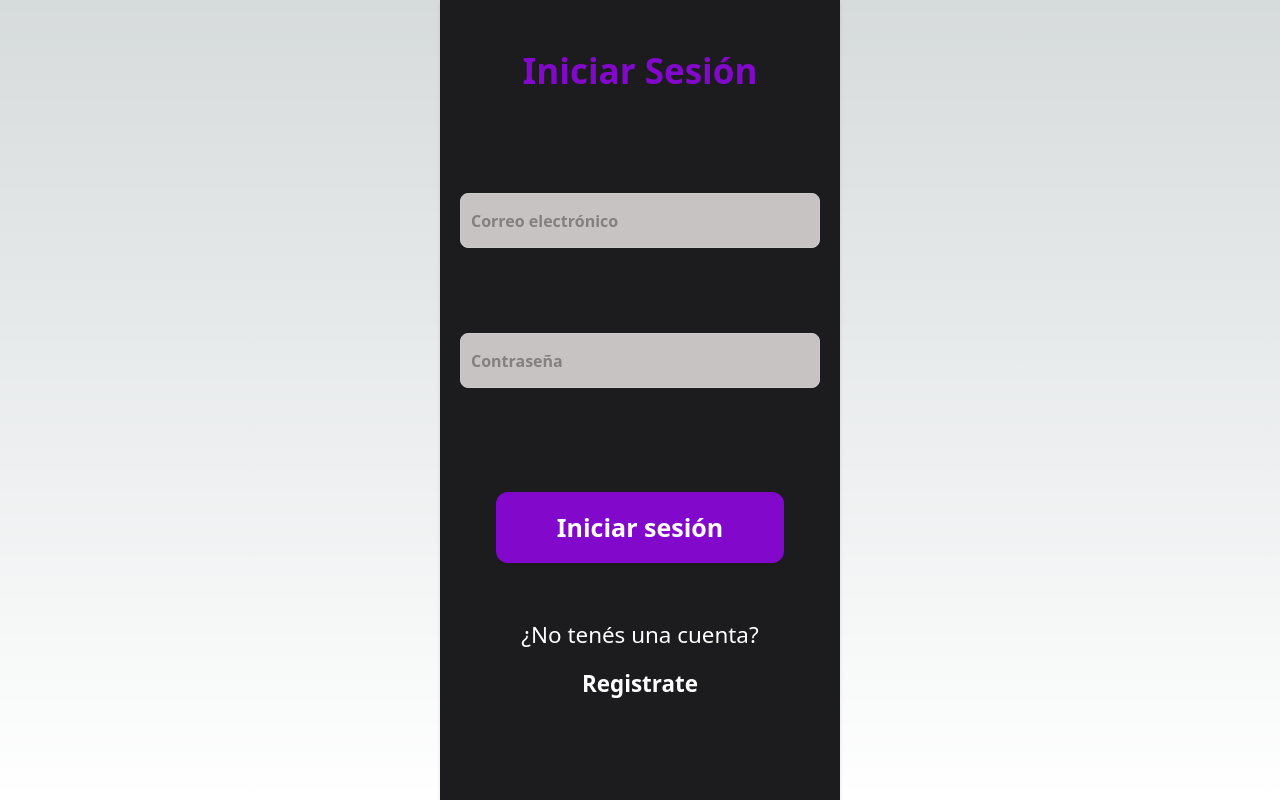
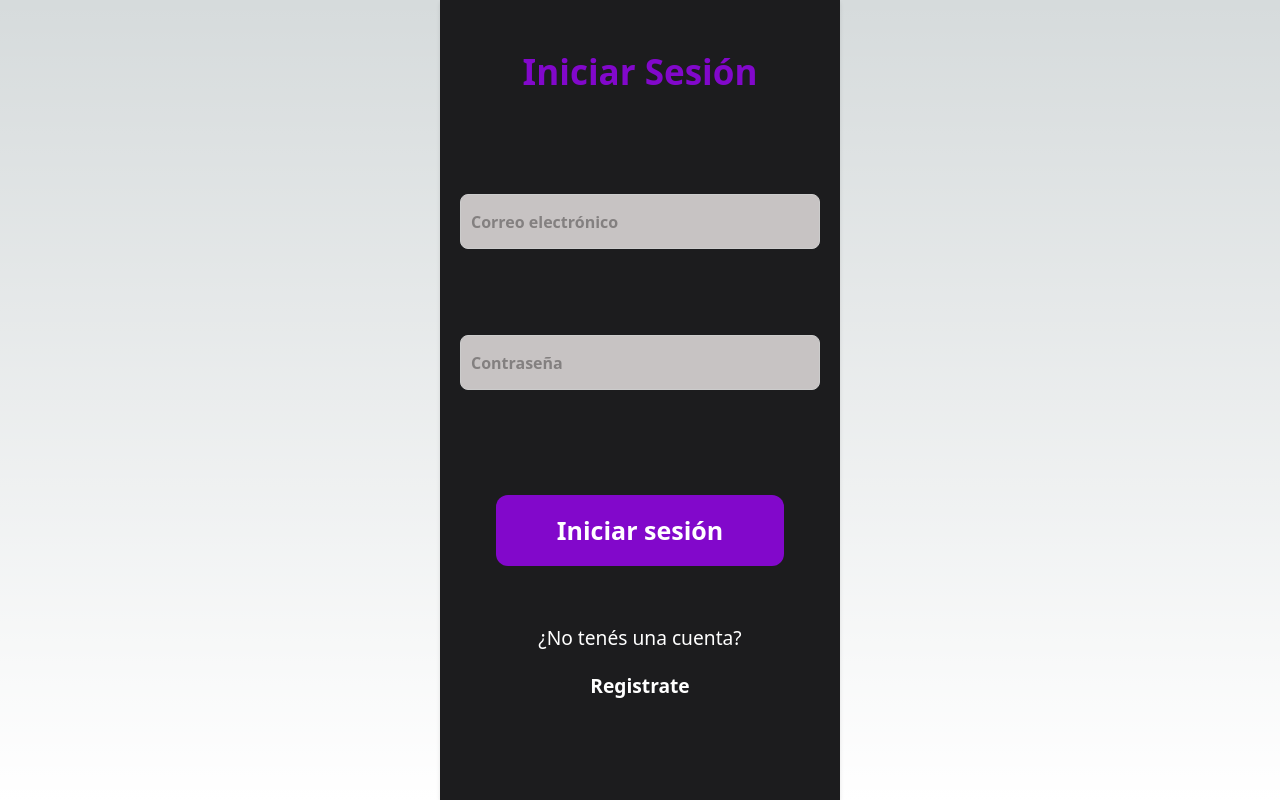
Before and after one commit to NicoUmansky/BusBuddy-Front, a Next.js app in the folder BusBuddy-FrontEnd/: page /login in a window 1280 px wide. Built offline with nearby package versions, Linux system fonts and the light colour scheme; no server answers.

Commit message:
ajustando tamaños de letras

```diff
--- a/BusBuddy-FrontEnd/components/LoginForm.module.css
+++ b/BusBuddy-FrontEnd/components/LoginForm.module.css
@@ -16,11 +16,12 @@
     font-size: 140%;
     align-items: center;
     display: grid;
+    font-size: 120%;
   }
 
   .lblRegistrate{
     color: white;
-    font-size: 140%;
+    font-size: 120%;
     align-items: center;
     display: flex;
     margin-bottom: 15%;
```
